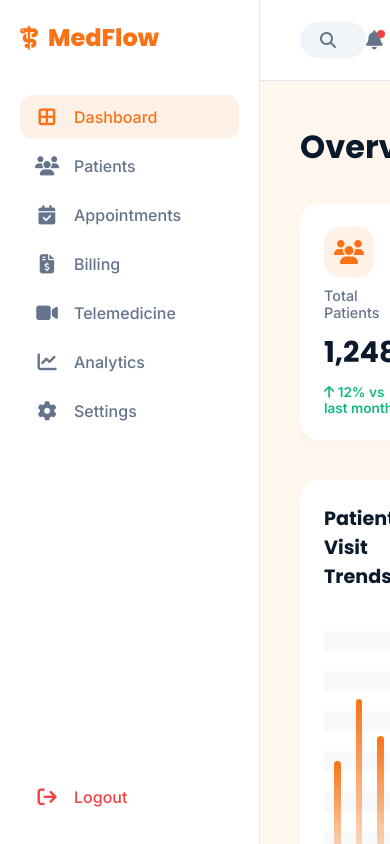
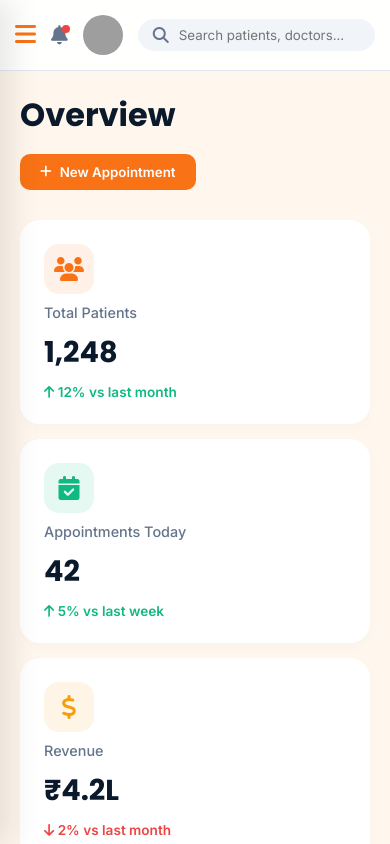
Before and after one commit to 25harshu/Hospital, a plain HTML site: page dashboard.html in a window 390 px wide. Drawn offline with Linux system fonts and the light colour scheme; grey boxes are pictures that could not be loaded.

Commit message:
Add files via upload

```diff
--- a/dashboard.html
+++ b/dashboard.html
@@ -346,9 +346,95 @@
             color: var(--success);
         }
 
-        .status.pending {
-            background: rgba(245, 158, 11, 0.1);
-            color: var(--warning);
+        .mobile-toggle {
+            display: none;
+            background: none;
+            border: none;
+            font-size: 1.5rem;
+            color: var(--primary);
+            cursor: pointer;
+        }
+
+        @media (max-width: 768px) {
+
+            html,
+            body {
+                overflow-x: hidden !important;
+                width: 100%;
+                max-width: 100vw;
+            }
+
+            .sidebar {
+                position: fixed;
+                left: -260px;
+                z-index: 1000;
+                transition: left 0.3s ease;
+                box-shadow: 10px 0 30px rgba(0, 0, 0, 0.1);
+            }
+
+            .sidebar.active {
+                left: 0;
+            }
+
+            .mobile-toggle {
+                display: block;
+            }
+
+            .search-bar {
+                width: 100%;
+                flex: 1;
+                margin: 0 15px;
+                padding: 8px 15px;
+            }
+
+            .topbar {
+                padding: 15px;
+            }
+
+            .user-profile>div {
+                display: none;
+            }
+
+            .dashboard-body {
+                padding: 20px;
+            }
+
+            .page-header {
+                flex-direction: column;
+                align-items: flex-start;
+                gap: 15px;
+            }
+
+            .stats-grid {
+                grid-template-columns: repeat(2, 1fr);
+                gap: 15px;
+            }
+
+            .content-grid {
+                grid-template-columns: 1fr;
+            }
+
+            .glass-panel {
+                width: 100%;
+                overflow-x: auto;
+            }
+        }
+
+        @media (max-width: 480px) {
+            .stats-grid {
+                grid-template-columns: 1fr;
+            }
+
+            .topbar {
+                flex-wrap: wrap;
+                gap: 15px;
+            }
+
+            .search-bar {
+                order: 3;
+                width: 100%;
+                margin: 0;
+            }
         }
     </style>
 </head>
@@ -369,8 +455,13 @@
         <a href="index.html" class="nav-item logout"><i class="fa-solid fa-arrow-right-from-bracket"></i> Logout</a>
     </div>
 
-    <div class="main-content">
+    <div class="main-content"
+        onclick="if(window.innerWidth <= 768 && document.querySelector('.sidebar').classList.contains('active')) document.querySelector('.sidebar').classList.remove('active')">
         <div class="topbar">
+            <button class="mobile-toggle"
+                onclick="event.stopPropagation(); document.querySelector('.sidebar').classList.toggle('active')">
+                <i class="fa-solid fa-bars"></i>
+            </button>
             <div class="search-bar">
                 <i class="fa-solid fa-magnifying-glass"></i>
                 <input type="text" placeholder="Search patients, doctors...">
--- a/style.css
+++ b/style.css
@@ -30,13 +30,18 @@
     box-sizing: border-box;
 }
 
+html, body {
+    overflow-x: hidden !important;
+    width: 100%;
+    max-width: 100vw;
+    position: relative;
+}
+
 body {
     font-family: var(--font-body);
     color: var(--text);
     line-height: 1.6;
-    overflow-x: hidden;
     background-color: #fff7ed;
-    width: 100%;
 }
 
 img {
@@ -1275,41 +1280,6 @@ ul {
     display: flex;
     align-items: center;
     gap: 10px;
-}
-
-/* Scroll to Top */
-.scroll-top-btn {
-    position: fixed;
-    bottom: 105px;
-    right: 35px;
-    z-index: 1000;
-    width: 50px;
-    height: 50px;
-    border-radius: 50%;
-    background: var(--dark);
-    color: white;
-    border: none;
-    font-size: 1.2rem;
-    cursor: pointer;
-    box-shadow: 0 10px 25px rgba(0, 0, 0, 0.2);
-    display: flex;
-    justify-content: center;
-    align-items: center;
-    opacity: 0;
-    visibility: hidden;
-    transform: translateY(20px);
-    transition: var(--transition);
-}
-
-.scroll-top-btn.show {
-    opacity: 1 !important;
-    visibility: visible !important;
-    transform: translateY(0) !important;
-}
-
-.scroll-top-btn:hover {
-    background: var(--primary);
-    transform: translateY(-5px);
 }
 
 /* Chatbot */
@@ -1542,6 +1512,22 @@ ul {
         padding: 15px;
     }
 
+    .chart-bars {
+        gap: 5px;
+        padding-bottom: 25px;
+    }
+
+    .bar {
+        min-width: 15px;
+        max-width: 30px;
+    }
+
+    .bar span {
+        font-size: 0.65rem;
+        bottom: -20px;
+        transform: translateX(-50%) rotate(-45deg);
+    }
+
     .stats-counter {
         grid-template-columns: repeat(2, 1fr);
         gap: 20px;
```
Also changed, not shown: index.html (+0 -5 lines), script.js (+0 -20 lines).
